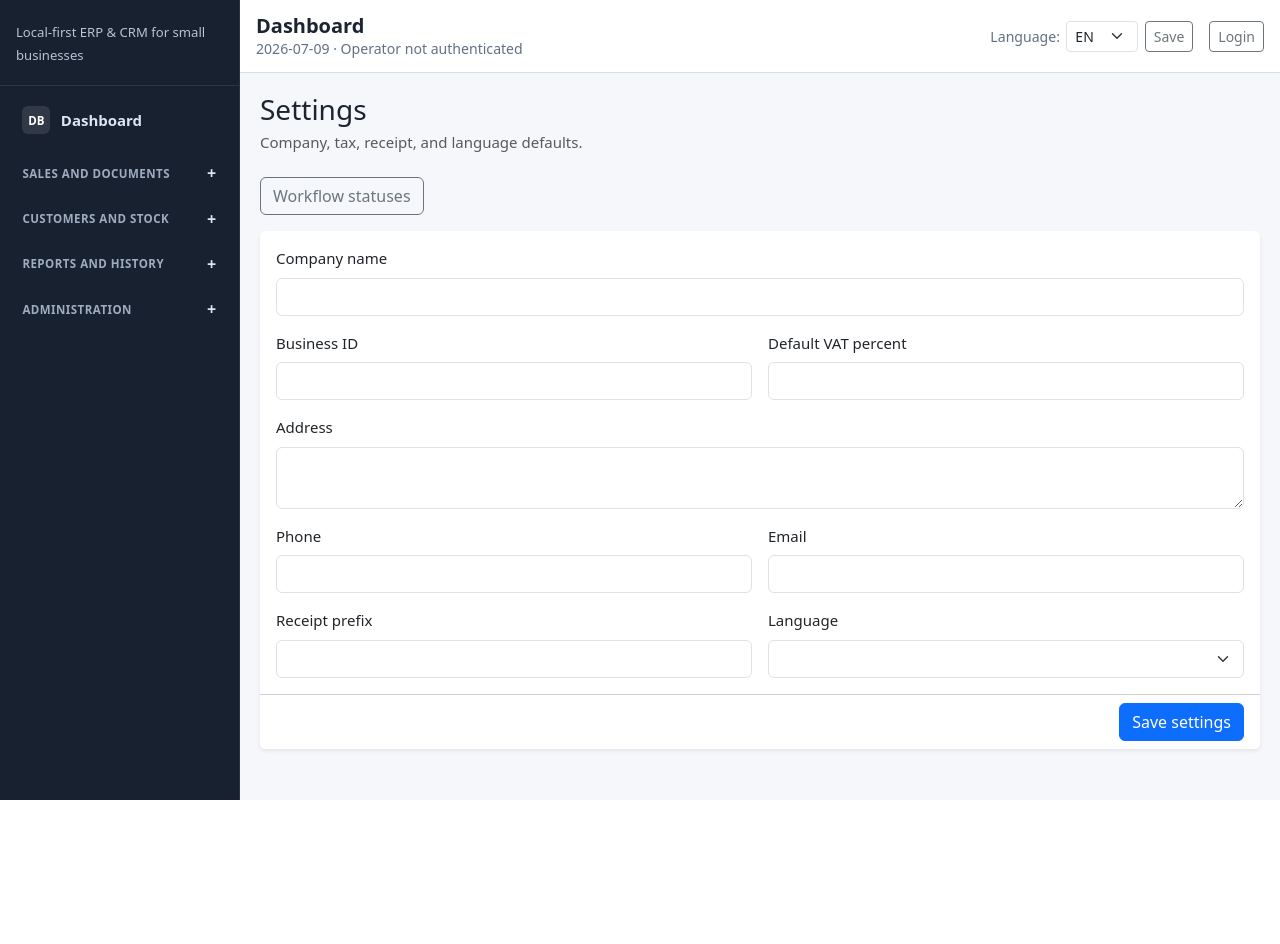
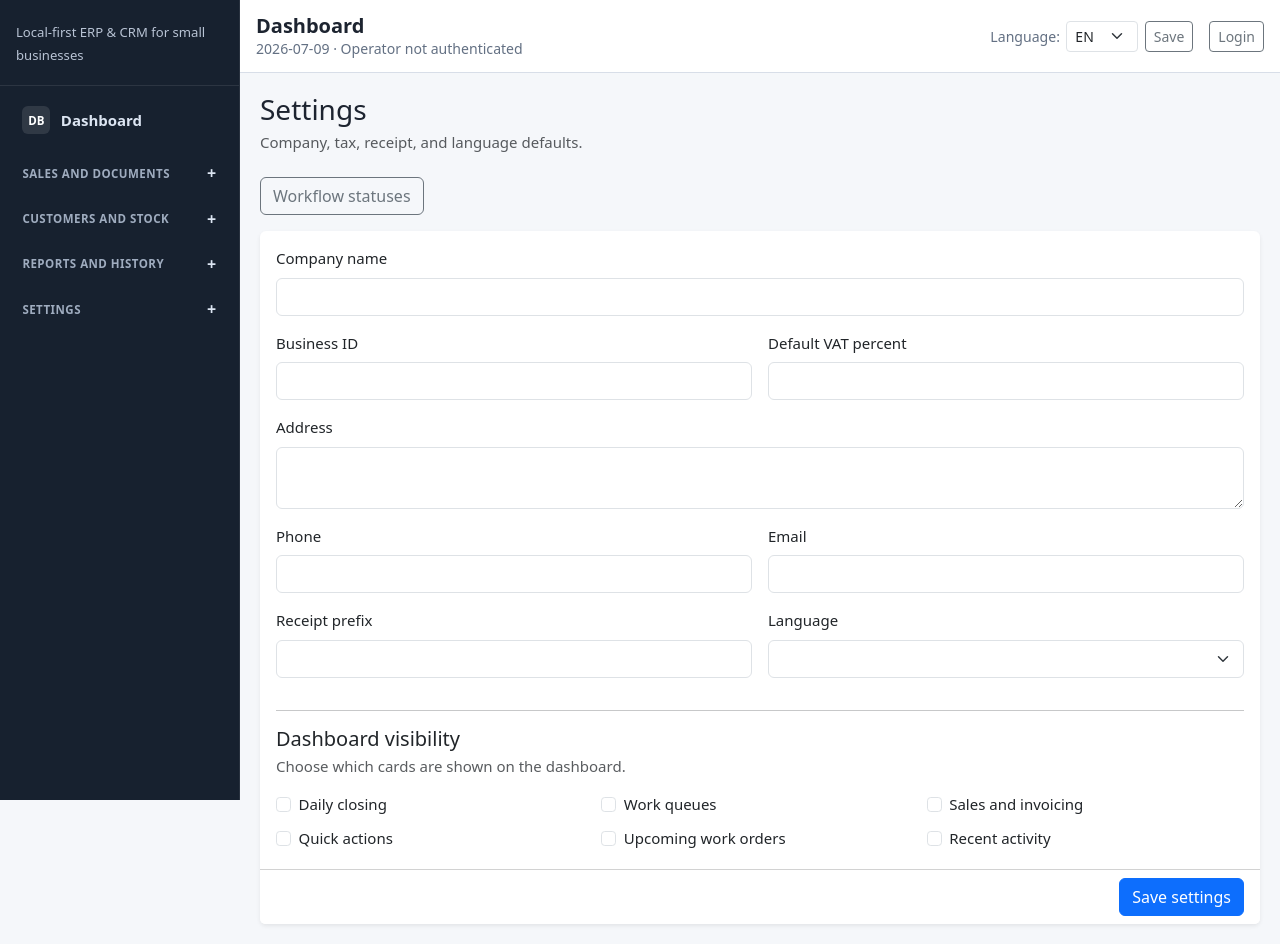
Before and after one commit to denzo69/-Local-First-Operations-Tracker-Commercial, a FastAPI app: template app/templates/settings/form.html in a window 1280 px wide. Before the commit the page ends 800 px from the top, so only its background shows below. Run offline with FastAPI, Linux system fonts and the light colour scheme; the template is opened without the code that fills it, so the values that code supplies are empty; some libraries are stand-ins or nearby versions.

Commit message:
Add dashboard visibility settings

```diff
--- a/app/services/i18n_service.py
+++ b/app/services/i18n_service.py
@@ -198,7 +198,7 @@ TRANSLATIONS = {
         "inventory_reports": "Inventory reports",
         "technical_audit_log": "Technical audit log",
         "catalog": "Catalog",
-        "administration": "Administration",
+        "administration": "Settings",
         "new_sale": "New sale",
         "quick_sale": "Quick sale",
         "quick_sale_help": "Create a direct sale without a work order.",
@@ -504,6 +504,15 @@ TRANSLATIONS = {
         "receipt_work_order": "Receipt / work order",
         "customer_copy": "Customer copy",
         "settings_subtitle": "Company, tax, receipt, and language defaults.",
+        "dashboard_settings": "Dashboard visibility",
+        "dashboard_settings_help": "Choose which cards are shown on the dashboard.",
+        "show_daily_closing_card": "Daily closing",
+        "show_work_queues_card": "Work queues",
+        "show_sales_invoicing_card": "Sales and invoicing",
+        "show_quick_actions_card": "Quick actions",
+        "show_upcoming_jobs_card": "Upcoming work orders",
+        "show_recent_activity_card": "Recent activity",
+        "dashboard_no_cards_selected": "No dashboard cards are selected. Enable cards in Settings.",
         "company_name": "Company name",
         "business_id": "Business ID",
         "default_vat_percent": "Default VAT percent",
@@ -712,7 +721,7 @@ TRANSLATIONS = {
         "inventory_reports": "Varastoraportit",
         "technical_audit_log": "Tekninen audit-loki",
         "catalog": "Tuoterekisteri",
-        "administration": "Hallinta",
+        "administration": "Asetukset",
         "new_sale": "Uusi myynti",
         "quick_sale": "Kassamyynti",
         "quick_sale_help": "Tee suora kassamyynti ilman työmääräystä.",
@@ -1018,6 +1027,15 @@ TRANSLATIONS = {
         "receipt_work_order": "Kuitti / työmääräin",
         "customer_copy": "Asiakkaan kappale",
         "settings_subtitle": "Yritys-, vero-, kuitti- ja kieliasetukset.",
+        "dashboard_settings": "Työpöydän näkyvyys",
+        "dashboard_settings_help": "Valitse mitkä kortit näytetään työpöydällä.",
+        "show_daily_closing_card": "Päiväpäätös",
+        "show_work_queues_card": "Työjonot",
+        "show_sales_invoicing_card": "Myynti ja laskutus",
+        "show_quick_actions_card": "Pikatoiminnot",
+        "show_upcoming_jobs_card": "Tulevat työmääräimet",
+        "show_recent_activity_card": "Viimeisimmät tapahtumat",
+        "dashboard_no_cards_selected": "Työpöydälle ei ole valittu kortteja. Ota kortteja käyttöön asetuksissa.",
         "company_name": "Yrityksen nimi",
         "business_id": "Y-tunnus",
         "default_vat_percent": "Oletus-ALV",
--- a/app/services/settings_service.py
+++ b/app/services/settings_service.py
@@ -20,6 +20,12 @@ DEFAULT_SETTINGS = {
     "next_sale_document_sequence": "1",
     "sale_document_sequence_year": "",
     "require_cashier_shift": "false",
+    "dashboard_show_daily_closing": "true",
+    "dashboard_show_work_queues": "true",
+    "dashboard_show_sales_invoicing": "true",
+    "dashboard_show_quick_actions": "true",
+    "dashboard_show_upcoming_jobs": "true",
+    "dashboard_show_recent_activity": "true",
     "language": "en",
 }
 
--- a/app/templates/settings/form.html
+++ b/app/templates/settings/form.html
@@ -11,6 +11,7 @@
 </div>
 
 <form class="card shadow-sm border-0" method="post" action="/settings">
+    <input type="hidden" name="dashboard_settings_present" value="true">
     <div class="card-body">
         <div class="row g-3">
             <div class="col-12">
@@ -49,6 +50,49 @@
                     {% endfor %}
                 </select>
             </div>
+            <div class="col-12">
+                <hr>
+                <h2 class="h5 mb-1">{{ t.dashboard_settings }}</h2>
+                <p class="text-muted">{{ t.dashboard_settings_help }}</p>
+                <div class="row g-2">
+                    <div class="col-md-6 col-xl-4">
+                        <div class="form-check">
+                            <input class="form-check-input" type="checkbox" id="dashboard_show_daily_closing" name="dashboard_show_daily_closing" value="true" {% if settings_values.dashboard_show_daily_closing == "true" %}checked{% endif %}>
+                            <label class="form-check-label" for="dashboard_show_daily_closing">{{ t.show_daily_closing_card }}</label>
+                        </div>
+                    </div>
+                    <div class="col-md-6 col-xl-4">
+                        <div class="form-check">
+                            <input class="form-check-input" type="checkbox" id="dashboard_show_work_queues" name="dashboard_show_work_queues" value="true" {% if settings_values.dashboard_show_work_queues == "true" %}checked{% endif %}>
+                            <label class="form-check-label" for="dashboard_show_work_queues">{{ t.show_work_queues_card }}</label>
+                        </div>
+                    </div>
+                    <div class="col-md-6 col-xl-4">
+                        <div class="form-check">
+                            <input class="form-check-input" type="checkbox" id="dashboard_show_sales_invoicing" name="dashboard_show_sales_invoicing" value="true" {% if settings_values.dashboard_show_sales_invoicing == "true" %}checked{% endif %}>
+                            <label class="form-check-label" for="dashboard_show_sales_invoicing">{{ t.show_sales_invoicing_card }}</label>
+                        </div>
+                    </div>
+                    <div class="col-md-6 col-xl-4">
+                        <div class="form-check">
+                            <input class="form-check-input" type="checkbox" id="dashboard_show_quick_actions" name="dashboard_show_quick_actions" value="true" {% if settings_values.dashboard_show_quick_actions == "true" %}checked{% endif %}>
+                            <label class="form-check-label" for="dashboard_show_quick_actions">{{ t.show_quick_actions_card }}</label>
+                        </div>
+                    </div>
+                    <div class="col-md-6 col-xl-4">
+                        <div class="form-check">
+                            <input class="form-check-input" type="checkbox" id="dashboard_show_upcoming_jobs" name="dashboard_show_upcoming_jobs" value="true" {% if settings_values.dashboard_show_upcoming_jobs == "true" %}checked{% endif %}>
+                            <label class="form-check-label" for="dashboard_show_upcoming_jobs">{{ t.show_upcoming_jobs_card }}</label>
+                        </div>
+                    </div>
+                    <div class="col-md-6 col-xl-4">
+                        <div class="form-check">
+                            <input class="form-check-input" type="checkbox" id="dashboard_show_recent_activity" name="dashboard_show_recent_activity" value="true" {% if settings_values.dashboard_show_recent_activity == "true" %}checked{% endif %}>
+                            <label class="form-check-label" for="dashboard_show_recent_activity">{{ t.show_recent_activity_card }}</label>
+                        </div>
+                    </div>
+                </div>
+            </div>
         </div>
     </div>
     <div class="card-footer bg-white d-flex justify-content-end">
```
Also changed, not shown: app/routes/settings.py (+30 -13 lines), app/services/dashboard_service.py (+10 -0 lines), app/templates/dashboard.html (+19 -0 lines), tests/test_auth.py (+1 -1 lines), tests/test_navigation.py (+4 -4 lines), tests/test_products_settings.py (+31 -0 lines).
